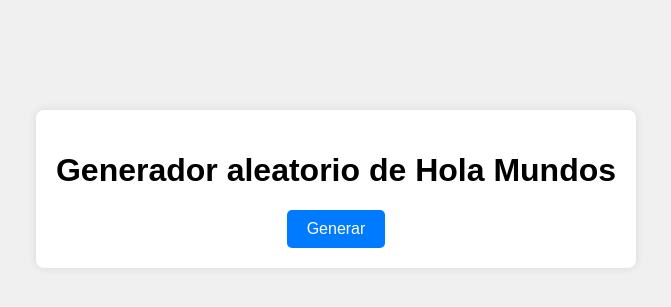
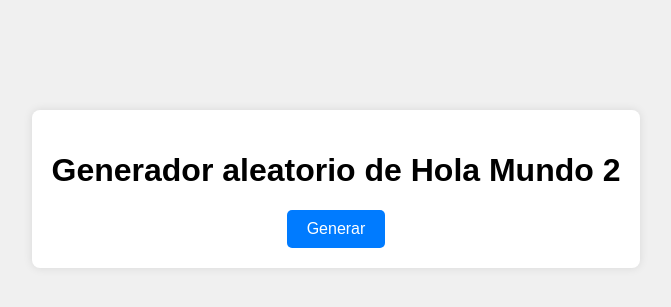
Before and after one commit to rugusa/holamundomultilenguaje2, a PHP site: page / in a window 1280 px wide. Shown: the part 211-518 px from the top of the page, without its empty margins (304-975 px from the left). Run offline with PHP 8.4, Linux system fonts and the light colour scheme.

Commit message:
Primer commit hola2

```diff
--- a/index.php
+++ b/index.php
@@ -56,7 +56,7 @@ if ($_SERVER['REQUEST_METHOD'] === 'POST') {
 
 <body>
     <div class="container">
-        <h1>Generador aleatorio de Hola Mundos</h1>
+        <h1>Generador aleatorio de Hola Mundo 2</h1>
         <form method="post">
             <button type="submit">Generar</button>
         </form>
```
